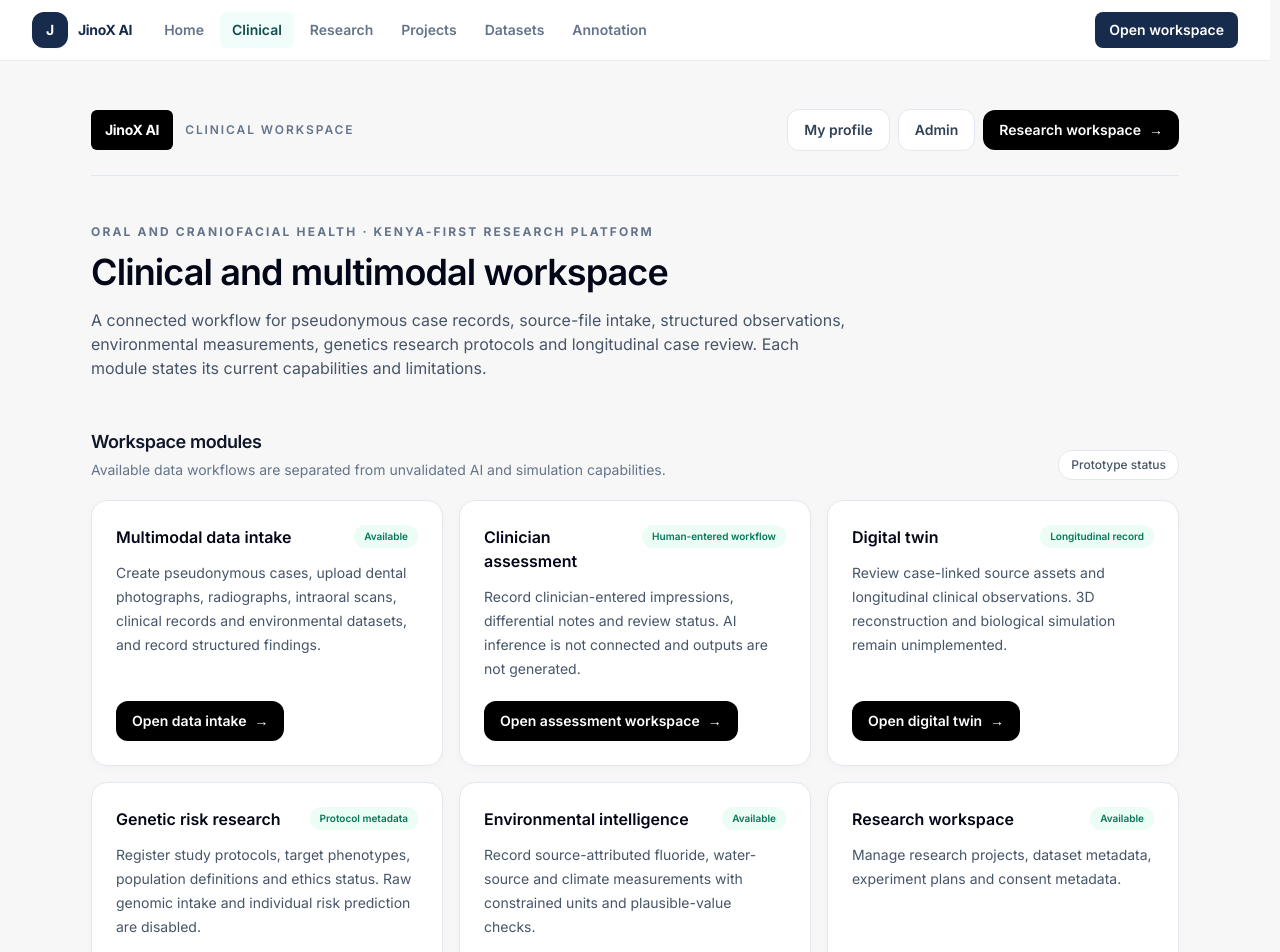
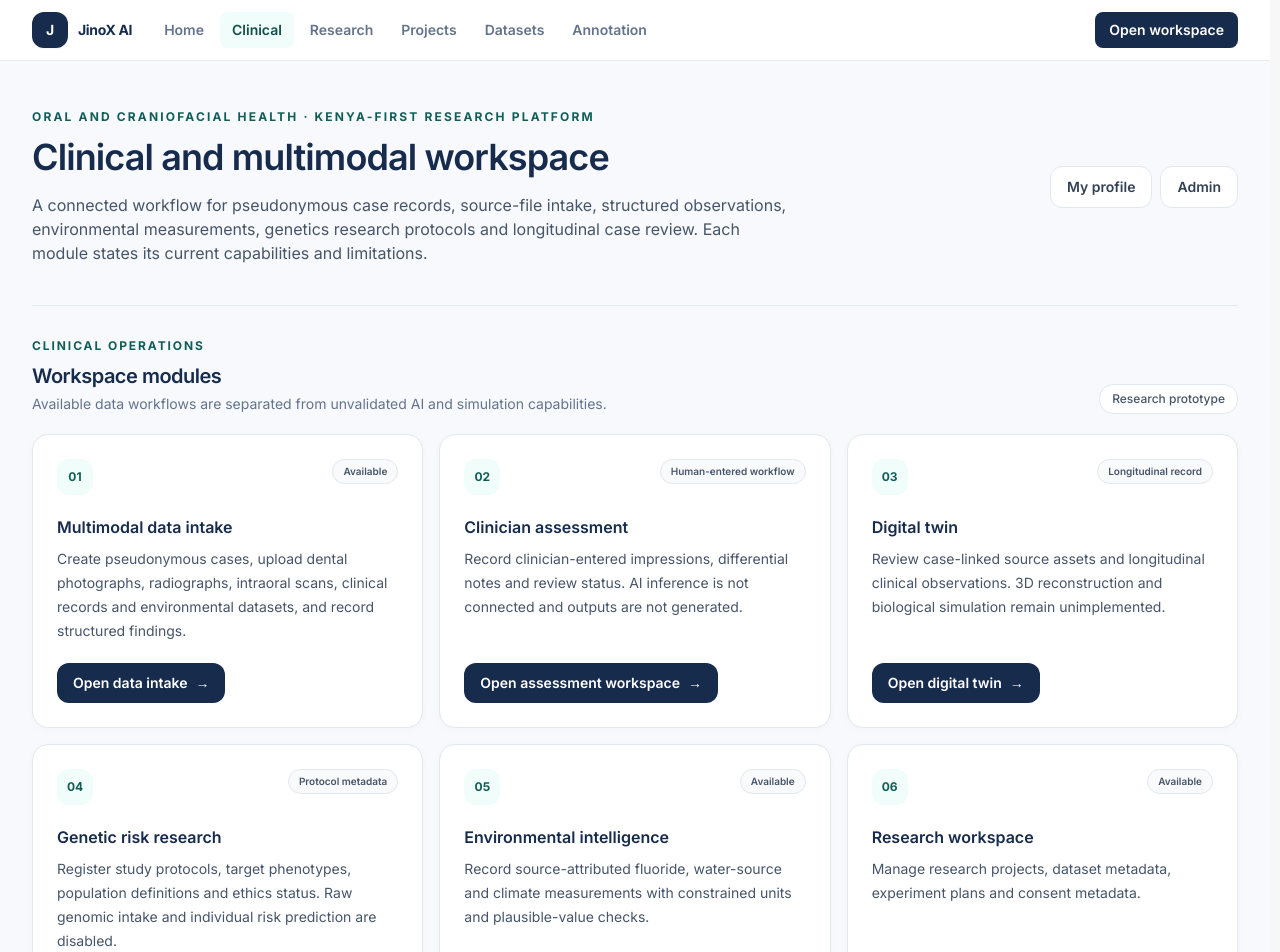
Before and after one commit to eltonarunga/jinox-v1.0, a Next.js app: page /clinical in a window 1280 px wide. Shown: the top 952 px of the page. Built offline with nearby package versions, Linux system fonts and the light colour scheme.

Commit message:
ux: align clinical workspace with landing page design

```diff
--- a/app/clinical/page.tsx
+++ b/app/clinical/page.tsx
@@ -2,72 +2,78 @@ import Link from "next/link";
 import { SiteNavigation } from "@/components/site-navigation";
 
 const modules = [
-  { title: "Multimodal data intake", description: "Create pseudonymous cases, upload dental photographs, radiographs, intraoral scans, clinical records and environmental datasets, and record structured findings.", href: "/data", action: "Open data intake", tag: "Available", available: true },
-  { title: "Clinician assessment", description: "Record clinician-entered impressions, differential notes and review status. AI inference is not connected and outputs are not generated.", href: "/diagnostics", action: "Open assessment workspace", tag: "Human-entered workflow", available: true },
-  { title: "Digital twin", description: "Review case-linked source assets and longitudinal clinical observations. 3D reconstruction and biological simulation remain unimplemented.", href: "/twin", action: "Open digital twin", tag: "Longitudinal record", available: true },
-  { title: "Genetic risk research", description: "Register study protocols, target phenotypes, population definitions and ethics status. Raw genomic intake and individual risk prediction are disabled.", href: "/genetics", action: "Open genetics research", tag: "Protocol metadata", available: true },
-  { title: "Environmental intelligence", description: "Record source-attributed fluoride, water-source and climate measurements with constrained units and plausible-value checks.", href: "/environment", action: "Open environmental data", tag: "Available", available: true },
-  { title: "Research workspace", description: "Manage research projects, dataset metadata, experiment plans and consent metadata.", href: "/research", action: "Open research workspace", tag: "Available", available: true },
+  { title: "Multimodal data intake", description: "Create pseudonymous cases, upload dental photographs, radiographs, intraoral scans, clinical records and environmental datasets, and record structured findings.", href: "/data", action: "Open data intake", tag: "Available" },
+  { title: "Clinician assessment", description: "Record clinician-entered impressions, differential notes and review status. AI inference is not connected and outputs are not generated.", href: "/diagnostics", action: "Open assessment workspace", tag: "Human-entered workflow" },
+  { title: "Digital twin", description: "Review case-linked source assets and longitudinal clinical observations. 3D reconstruction and biological simulation remain unimplemented.", href: "/twin", action: "Open digital twin", tag: "Longitudinal record" },
+  { title: "Genetic risk research", description: "Register study protocols, target phenotypes, population definitions and ethics status. Raw genomic intake and individual risk prediction are disabled.", href: "/genetics", action: "Open genetics research", tag: "Protocol metadata" },
+  { title: "Environmental intelligence", description: "Record source-attributed fluoride, water-source and climate measurements with constrained units and plausible-value checks.", href: "/environment", action: "Open environmental data", tag: "Available" },
+  { title: "Research workspace", description: "Manage research projects, dataset metadata, experiment plans and consent metadata.", href: "/research", action: "Open research workspace", tag: "Available" },
 ];
 
 export default function ClinicalWorkspacePage() {
   return (
-    <main className="min-h-screen bg-[#f7f7f7] text-slate-900">
+    <main className="min-h-screen bg-[#f7f9fc] text-slate-900">
       <SiteNavigation currentPath="/clinical" />
-      <div className="mx-auto max-w-6xl px-5 py-8 sm:px-8 sm:py-12">
-        <header className="flex flex-wrap items-center justify-between gap-4 border-b border-slate-200 pb-6">
-          <Link href="/clinical" aria-label="JinoX AI clinical workspace" className="inline-flex items-center gap-3 rounded-xl focus-visible:outline-none focus-visible:ring-2 focus-visible:ring-black">
-            <span className="rounded-md bg-black px-3.5 py-2.5 text-sm font-bold tracking-tight text-white">JinoX AI</span>
-            <span className="text-xs font-semibold uppercase tracking-[.16em] text-slate-500">Clinical workspace</span>
-          </Link>
-          <nav className="flex flex-wrap items-center gap-2" aria-label="Account navigation">
-            <Link href="/profile" className="inline-flex min-h-10 items-center rounded-xl border border-slate-200 bg-white px-4 py-2.5 text-sm font-semibold text-slate-700 transition hover:bg-slate-50">My profile</Link>
-            <Link href="/admin" className="inline-flex min-h-10 items-center rounded-xl border border-slate-200 bg-white px-4 py-2.5 text-sm font-semibold text-slate-700 transition hover:bg-slate-50">Admin</Link>
-            <Link href="/research" className="inline-flex min-h-10 items-center gap-2 rounded-xl bg-black px-4 py-2.5 text-sm font-semibold text-white transition hover:bg-slate-800 focus-visible:outline-none focus-visible:ring-2 focus-visible:ring-black focus-visible:ring-offset-2">
-              Research workspace <span aria-hidden="true">→</span>
-            </Link>
-          </nav>
-        </header>
-
-        <section className="py-10 sm:py-12">
-          <p className="text-xs font-bold uppercase tracking-[.18em] text-slate-500">Oral and craniofacial health · Kenya-first research platform</p>
-          <h1 className="mt-3 max-w-3xl text-3xl font-semibold tracking-tight text-slate-950 sm:text-4xl">Clinical and multimodal workspace</h1>
-          <p className="mt-4 max-w-3xl text-sm leading-6 text-slate-600 sm:text-base">
+      <div className="mx-auto max-w-7xl px-5 py-8 sm:px-8 sm:py-12">
+        <section className="border-b border-slate-200 pb-8 sm:pb-10">
+          <div className="flex flex-wrap items-center justify-between gap-4">
+            <div>
+              <p className="text-xs font-bold uppercase tracking-[.18em] text-teal-800">Oral and craniofacial health · Kenya-first research platform</p>
+              <h1 className="mt-3 max-w-3xl text-3xl font-semibold tracking-tight text-[#172b4d] sm:text-4xl">Clinical and multimodal workspace</h1>
+              <p className="mt-4 max-w-3xl text-sm leading-7 text-slate-600 sm:text-base">
                 A connected workflow for pseudonymous case records, source-file intake, structured observations, environmental measurements, genetics research protocols and longitudinal case review. Each module states its current capabilities and limitations.
               </p>
+            </div>
+            <div className="flex flex-wrap items-center gap-2">
+              <Link href="/profile" className="inline-flex min-h-10 items-center rounded-xl border border-slate-200 bg-white px-4 py-2.5 text-sm font-semibold text-slate-700 transition hover:border-slate-300 hover:bg-slate-50 focus-visible:outline-none focus-visible:ring-2 focus-visible:ring-teal-700">My profile</Link>
+              <Link href="/admin" className="inline-flex min-h-10 items-center rounded-xl border border-slate-200 bg-white px-4 py-2.5 text-sm font-semibold text-slate-700 transition hover:border-slate-300 hover:bg-slate-50 focus-visible:outline-none focus-visible:ring-2 focus-visible:ring-teal-700">Admin</Link>
+            </div>
+          </div>
         </section>
 
-        <section aria-labelledby="modules-heading">
+        <section aria-labelledby="modules-heading" className="pt-8">
           <div className="flex flex-wrap items-end justify-between gap-3">
             <div>
-              <h2 id="modules-heading" className="text-lg font-semibold tracking-tight">Workspace modules</h2>
+              <p className="text-xs font-bold uppercase tracking-[.16em] text-teal-800">Clinical operations</p>
+              <h2 id="modules-heading" className="mt-2 text-xl font-semibold tracking-tight text-[#172b4d]">Workspace modules</h2>
               <p className="mt-1 text-sm text-slate-500">Available data workflows are separated from unvalidated AI and simulation capabilities.</p>
             </div>
-            <span className="rounded-full border border-slate-200 bg-white px-3 py-1.5 text-xs font-medium text-slate-600">Prototype status</span>
+            <span className="rounded-full border border-slate-200 bg-white px-3 py-1.5 text-xs font-medium text-slate-600">Research prototype</span>
           </div>
 
-          <div className="mt-5 grid gap-4 sm:grid-cols-2 lg:grid-cols-3">
-            {modules.map((module) => (
-              <article key={module.title} className="flex min-h-56 flex-col rounded-2xl border border-slate-200 bg-white p-5 shadow-[0_2px_10px_rgba(15,23,42,0.025)] sm:p-6">
+          <div className="mt-5 grid gap-4 sm:grid-cols-2 xl:grid-cols-3">
+            {modules.map((module, index) => (
+              <article key={module.title} className="group flex min-h-56 flex-col rounded-2xl border border-slate-200 bg-white p-5 shadow-[0_2px_10px_rgba(15,23,42,0.025)] transition duration-200 hover:-translate-y-0.5 hover:border-teal-200 hover:shadow-lg hover:shadow-slate-900/5 sm:p-6">
                 <div className="flex items-start justify-between gap-3">
-                  <h3 className="text-base font-semibold text-slate-950">{module.title}</h3>
-                  <span className="shrink-0 rounded-full bg-emerald-50 px-2.5 py-1 text-[10px] font-semibold text-emerald-700">{module.tag}</span>
+                  <span className="grid h-9 w-9 place-items-center rounded-xl bg-teal-50 text-xs font-bold text-teal-800">{String(index + 1).padStart(2, "0")}</span>
+                  <span className="shrink-0 rounded-full border border-slate-200 bg-slate-50 px-2.5 py-1 text-[10px] font-semibold text-slate-600">{module.tag}</span>
                 </div>
-                <p className="mt-3 flex-1 text-sm leading-6 text-slate-600">{module.description}</p>
-                <Link href={module.href} className="mt-5 inline-flex min-h-10 w-fit items-center gap-2 rounded-xl bg-black px-4 py-2.5 text-sm font-semibold text-white transition hover:bg-slate-800 focus-visible:outline-none focus-visible:ring-2 focus-visible:ring-black focus-visible:ring-offset-2">{module.action} <span aria-hidden="true">→</span></Link>
+                <h3 className="mt-5 text-base font-semibold text-[#172b4d]">{module.title}</h3>
+                <p className="mt-2 flex-1 text-sm leading-6 text-slate-600">{module.description}</p>
+                <Link href={module.href} className="mt-5 inline-flex min-h-10 w-fit items-center gap-2 rounded-xl bg-[#172b4d] px-4 py-2.5 text-sm font-semibold text-white transition hover:bg-[#233b67] focus-visible:outline-none focus-visible:ring-2 focus-visible:ring-teal-700 focus-visible:ring-offset-2">
+                  {module.action} <span aria-hidden="true" className="transition-transform group-hover:translate-x-0.5">→</span>
+                </Link>
               </article>
             ))}
           </div>
         </section>
 
         <aside className="mt-8 rounded-2xl border border-amber-200 bg-amber-50 p-5 sm:p-6" aria-label="Clinical safety notice">
+          <div className="flex items-start gap-3">
+            <span className="mt-0.5 grid h-8 w-8 shrink-0 place-items-center rounded-lg bg-amber-100 text-sm font-bold text-amber-800" aria-hidden="true">!</span>
+            <div>
               <h2 className="text-sm font-semibold text-amber-950">Clinical safety and data protection</h2>
               <p className="mt-2 text-sm leading-6 text-amber-900">
                 This prototype is not a validated medical device and does not provide AI-generated diagnosis, treatment recommendations or patient triage. Use only pseudonymous data for which appropriate consent or ethics authorization exists. Do not upload direct identifiers. The current upload flow does not perform image-pixel de-identification, malware scanning or automated row-level CSV validation.
               </p>
+            </div>
+          </div>
         </aside>
 
-        <footer className="mt-8 border-t border-slate-200 pt-5 text-xs text-slate-400">JinoX AI · Clinical workspace · Research prototype</footer>
+        <footer className="mt-8 flex flex-wrap items-center justify-between gap-3 border-t border-slate-200 pt-5 text-xs text-slate-500">
+          <span>JinoX AI · Clinical workspace · Research prototype</span>
+          <Link href="/research" className="inline-flex items-center gap-2 font-semibold text-[#172b4d] transition hover:text-teal-800">Go to research workspace <span aria-hidden="true">→</span></Link>
+        </footer>
       </div>
     </main>
   );
```
Lines whose indentation alone changed are shown as unchanged.
